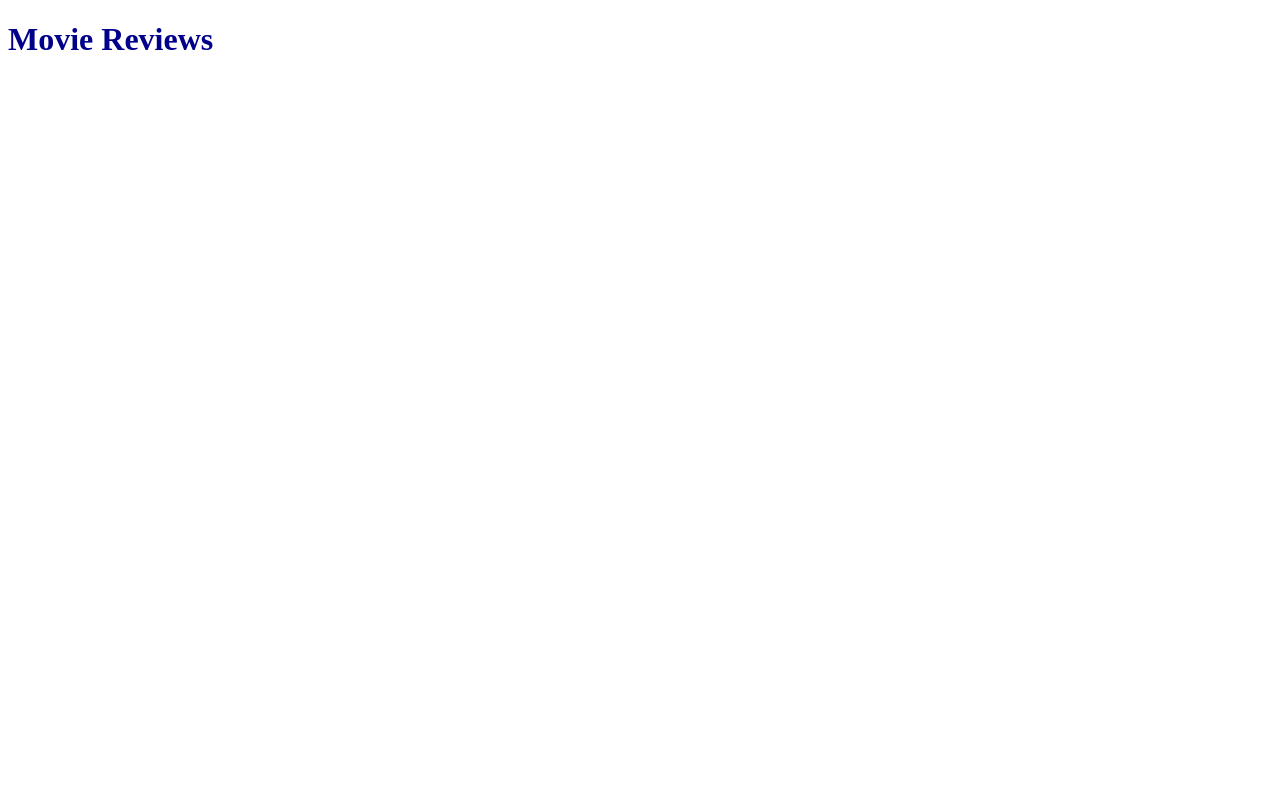
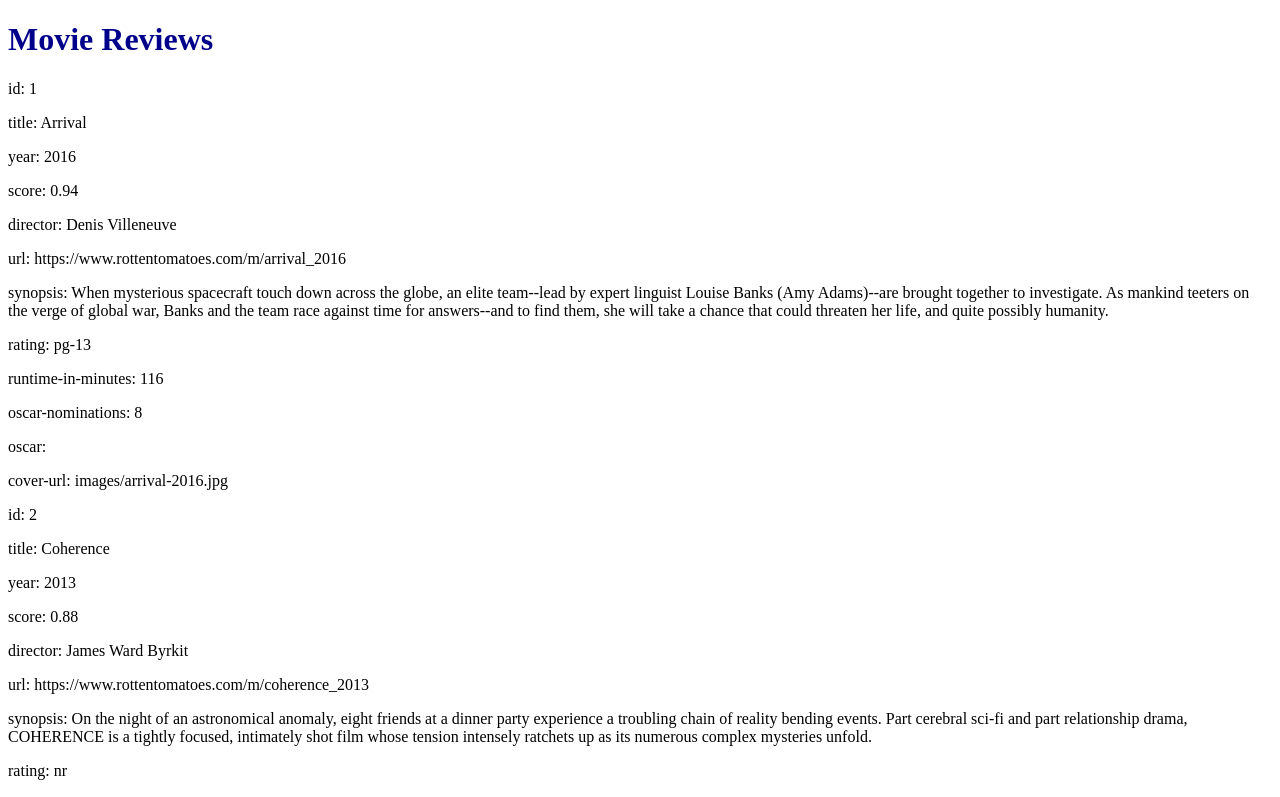
Before and after one commit to wcchen101/Movies, a React app: page / in a window 1280 px wide. Shown: the top 797 px of the page. Built offline with nearby package versions, Linux system fonts and the light colour scheme.

Commit message:
feat:add Listmovies component

```diff
--- a/src/Components/App.js
+++ b/src/Components/App.js
@@ -1,7 +1,7 @@
 'use strict';
 
 import React, { Component } from 'react';
-
+import ListMovies from './ListMovies';
 //css
 require('style-loader!./App.css');
 
@@ -11,7 +11,7 @@ class App extends React.Component {
     return (
     <div className='app'>
       <h1>Movie Reviews</h1>
-
+      <ListMovies />
     </div>
     );
   }
--- /dev/null
+++ b/src/Components/ListMovies.js
@@ -0,0 +1,44 @@
+import React, { Component } from 'react';
+import * as MoviesAPI from '../utils/MoviesAPI';
+var localMovies = require('../data.json')
+
+class ListMovies extends React.Component {
+  constructor(props) {
+    super(props);
+    this.state ={
+      movies: [],
+    }
+  }
+  componentDidMount() {
+    this.setState({
+      movies: localMovies.movies,
+    })
+  }
+  render() {
+    const { movies } = this.state
+
+    return (
+      <div className='list-movies'>
+        <div className='list-books-content'>
+          {movies !== undefined && movies && (movies.map((movie, index) =>
+            <div>
+              <p>id: {movie['id']}</p>
+              <p>title: {movie['title']}</p>
+              <p>year: {movie['year']}</p>
+              <p>score: {movie['score']}</p>
+              <p>director: {movie['director']}</p>
+              <p>url: {movie['url']}</p>
+              <p>synopsis: {movie['synopsis']}</p>
+              <p>rating: {movie['rating']}</p>
+              <p>runtime-in-minutes: {movie['runtime-in-minutes']}</p>
+              <p>oscar-nominations: {movie['oscar-nominations']}</p>
+              <p>oscar: {movie['oscar']}</p>
+              <p>cover-url: {movie['cover-url']}</p>
+            </div>
+          ))}
+        </div>
+      </div>
+    )
+  }
+}
+export default ListMovies
```
